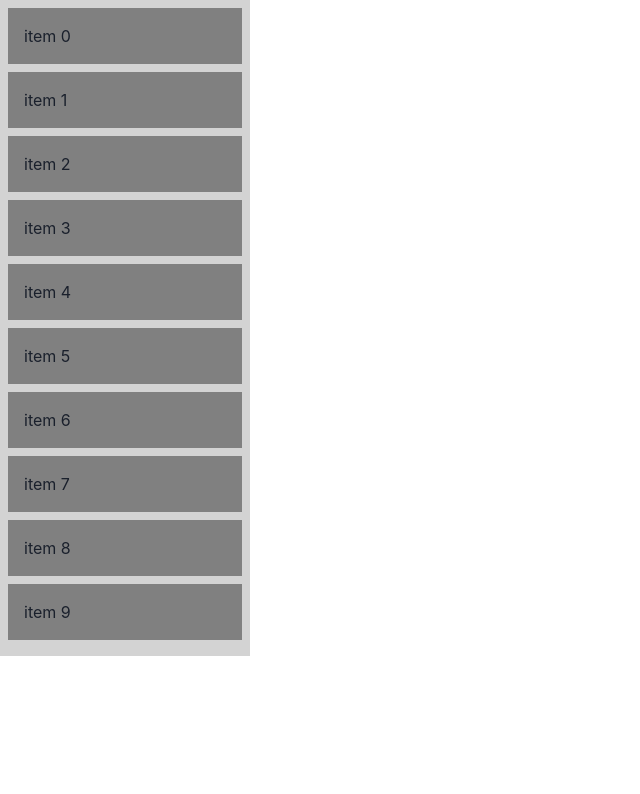
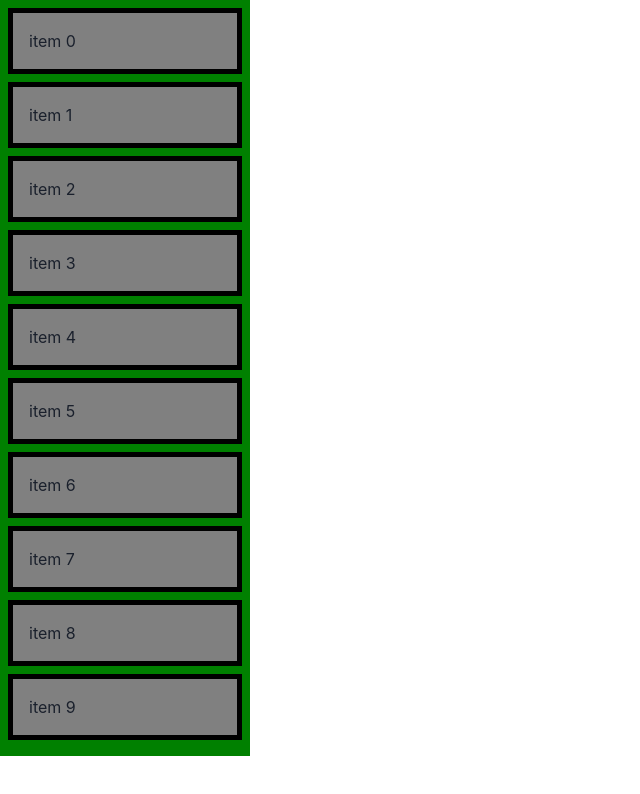
Before and after one commit to RakibRahman/blog-editor, a React (Create React App) app: page / in a window 1280 px wide. Shown: the top 794 px of the page, without its empty margins (0-640 px from the left). Built offline with nearby package versions, Linux system fonts and the light colour scheme.

Commit message:
drag list items

```diff
--- a/src/DragList.js
+++ b/src/DragList.js
@@ -1,5 +1,6 @@
 import React, { useState, useEffect } from 'react';
 import { DragDropContext, Droppable, Draggable } from "react-beautiful-dnd";
+import { Box, Flex } from '@chakra-ui/react';
 export const DragList = () => {
     const getItems = count =>
         Array.from({ length: count }, (v, k) => k).map(k => ({
@@ -31,9 +32,12 @@ export const DragList = () => {
     });
 
     const getListStyle = isDraggingOver => ({
-        background: isDraggingOver ? "lightblue" : "lightgrey",
+        background: isDraggingOver ? "yellow" : "green",
         padding: grid,
-        width: 250
+        // display: 'flex',
+        // overflow: 'auto',
+
+        width: 250,
     });
 
     const [items, setItems] = useState(getItems(10));
@@ -61,7 +65,7 @@ export const DragList = () => {
         <DragDropContext onDragEnd={onDragEnd}>
             <Droppable droppableId="droppable">
                 {(provided, snapshot) => (
-                    <div
+                    <Box
                         {...provided.droppableProps}
                         ref={provided.innerRef}
                         style={getListStyle(snapshot.isDraggingOver)}
@@ -69,7 +73,7 @@ export const DragList = () => {
                         {items.map((item, index) => (
                             <Draggable key={item.id} draggableId={item.id} index={index}>
                                 {(provided, snapshot) => (
-                                    <div
+                                    <Box border='5px solid black'
                                         ref={provided.innerRef}
                                         {...provided.draggableProps}
                                         {...provided.dragHandleProps}
@@ -79,12 +83,12 @@ export const DragList = () => {
                                         )}
                                     >
                                         {item.content}
-                                    </div>
+                                    </Box>
                                 )}
                             </Draggable>
                         ))}
                         {provided.placeholder}
-                    </div>
+                    </Box>
                 )}
             </Droppable>
         </DragDropContext>
```
